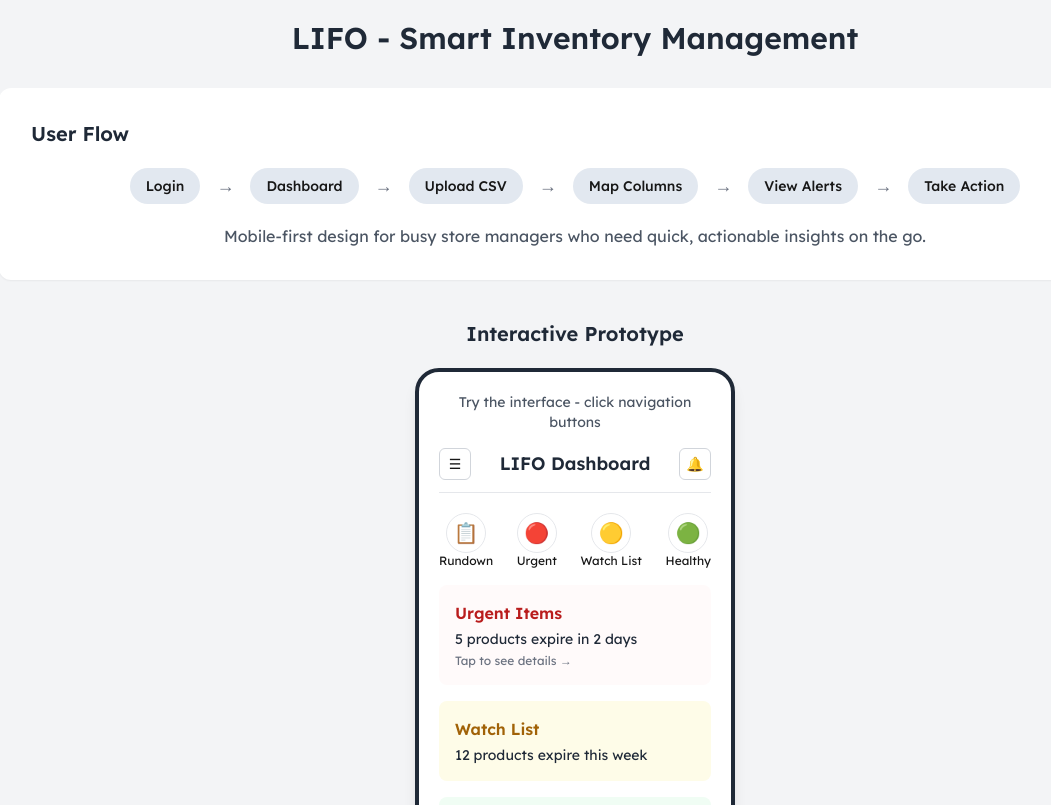
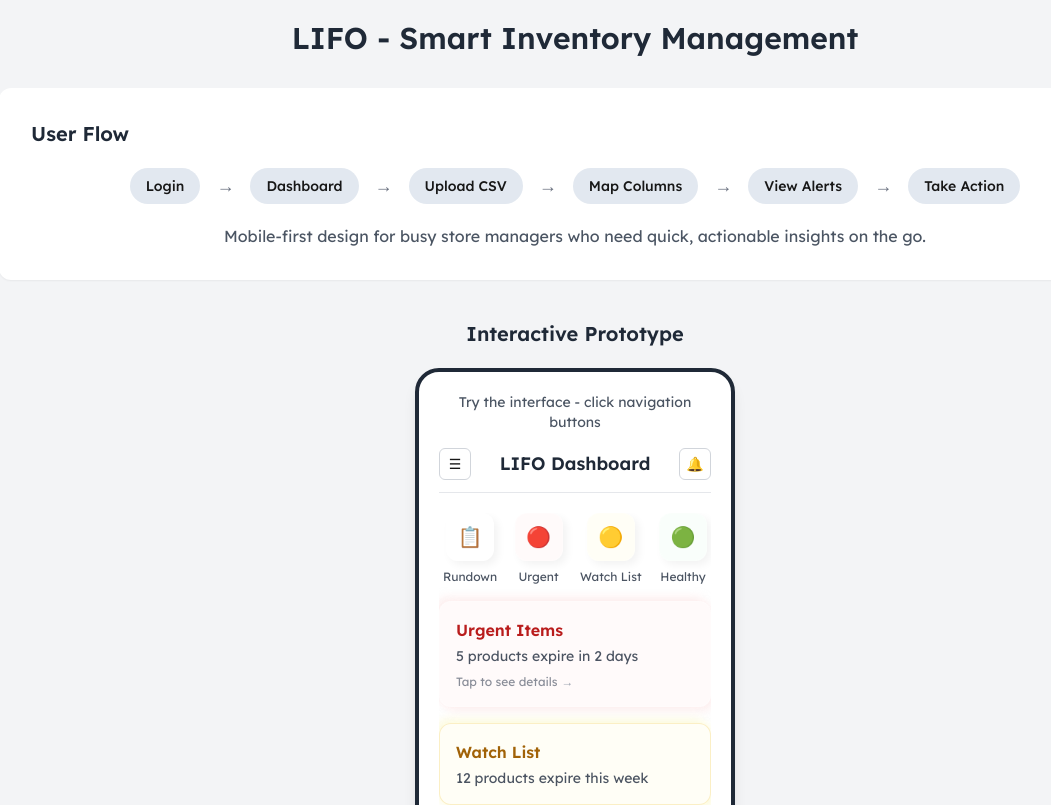
Before and after one commit to seano424/lifo-wireframes, a Next.js app: page / in a window 1280 px wide. Shown: the top 805 px of the page, without its empty margins (65-1116 px from the left). Built offline with nearby package versions, Linux system fonts and the light colour scheme; a web font is replaced by a local one.

Commit message:
Enhance UI components with improved styling and layout: update DashboardScreen buttons, add spacing in ProductsScreen, refine AlertCard design, and enhance ProductItem presentation.

```diff
--- a/components/dashboard/DashboardScreen.tsx
+++ b/components/dashboard/DashboardScreen.tsx
@@ -12,30 +12,42 @@ export const DashboardScreen: React.FC<DashboardScreenProps> = ({
   <>
     <Header title="LIFO Dashboard" />
 
-    <div className="flex gap-1 justify-between overflow-x-auto text-nowrap pb-4">
-      <button className="text-xs flex flex-col items-center justify-center">
-        <span className="h-10 w-10 flex justify-center items-center border rounded-full text-xl">
+    <div className="flex gap-3 justify-between overflow-x-auto text-nowrap pb-4 px-1">
+      <button className="text-xs flex flex-col items-center justify-center group">
+        <span className="h-12 w-12 flex justify-center items-center rounded-xl text-xl
+          shadow-[4px_4px_8px_rgba(0,0,0,0.05),-4px_-4px_8px_rgba(255,255,255,0.8)]
+          group-hover:shadow-[inset_4px_4px_8px_rgba(0,0,0,0.05),inset_-4px_-4px_8px_rgba(255,255,255,0.8)]
+          transition-all duration-300 bg-white/40 backdrop-blur-sm border border-white/20">
           📋
         </span>
-        <span>Rundown</span>
+        <span className="mt-2 text-gray-700/90">Rundown</span>
       </button>
-      <button className="text-xs flex flex-col items-center justify-center">
-        <span className="h-10 w-10 flex justify-center items-center border rounded-full text-xl">
+      <button className="text-xs flex flex-col items-center justify-center group">
+        <span className="h-12 w-12 flex justify-center items-center rounded-xl text-xl
+          shadow-[4px_4px_8px_rgba(0,0,0,0.05),-4px_-4px_8px_rgba(255,255,255,0.8)]
+          group-hover:shadow-[inset_4px_4px_8px_rgba(0,0,0,0.05),inset_-4px_-4px_8px_rgba(255,255,255,0.8)]
+          transition-all duration-300 bg-red-50/40 backdrop-blur-sm border border-white/20">
           🔴
         </span>
-        <span>Urgent</span>
+        <span className="mt-2 text-gray-700/90">Urgent</span>
       </button>
-      <button className="text-xs flex flex-col items-center justify-center">
-        <span className="h-10 w-10 flex justify-center items-center border rounded-full text-xl">
+      <button className="text-xs flex flex-col items-center justify-center group">
+        <span className="h-12 w-12 flex justify-center items-center rounded-xl text-xl
+          shadow-[4px_4px_8px_rgba(0,0,0,0.05),-4px_-4px_8px_rgba(255,255,255,0.8)]
+          group-hover:shadow-[inset_4px_4px_8px_rgba(0,0,0,0.05),inset_-4px_-4px_8px_rgba(255,255,255,0.8)]
+          transition-all duration-300 bg-yellow-50/40 backdrop-blur-sm border border-white/20">
           🟡
         </span>
-        <span>Watch List</span>
+        <span className="mt-2 text-gray-700/90">Watch List</span>
       </button>
-      <button className="text-xs flex flex-col items-center justify-center">
-        <span className="h-10 w-10 flex justify-center items-center border rounded-full text-xl">
+      <button className="text-xs flex flex-col items-center justify-center group">
+        <span className="h-12 w-12 flex justify-center items-center rounded-xl text-xl
+          shadow-[4px_4px_8px_rgba(0,0,0,0.05),-4px_-4px_8px_rgba(255,255,255,0.8)]
+          group-hover:shadow-[inset_4px_4px_8px_rgba(0,0,0,0.05),inset_-4px_-4px_8px_rgba(255,255,255,0.8)]
+          transition-all duration-300 bg-green-50/40 backdrop-blur-sm border border-white/20">
           🟢
         </span>
-        <span>Healthy</span>
+        <span className="mt-2 text-gray-700/90">Healthy</span>
       </button>
     </div>
 
--- a/components/dashboard/ProductsScreen.tsx
+++ b/components/dashboard/ProductsScreen.tsx
@@ -22,17 +22,21 @@ export const ProductsScreen: React.FC<ProductsScreenProps> = ({ items }) => (
       rightIcon="⋮"
     />
 
+    <div className="space-y-3">
       {items.map((item) => (
         <ProductItem
           key={item.id}
           item={item}
         />
       ))}
+    </div>
 
-    <div className="mt-8 p-4 bg-gray-50 rounded-lg">
-      <div className="text-xs text-gray-600 text-center">
-        💡 Tip: Low scores need immediate action. High scores are healthy
-        inventory.
+    <div className="mt-8 p-4 rounded-xl
+      shadow-[4px_4px_8px_rgba(0,0,0,0.05),-4px_-4px_8px_rgba(255,255,255,0.8)]
+      bg-white/40 backdrop-blur-sm border border-white/20">
+      <div className="text-xs text-gray-700/90 text-center flex items-center justify-center gap-2">
+        <span className="text-lg">💡</span>
+        <span>Tip: Low scores need immediate action. High scores are healthy inventory.</span>
       </div>
     </div>
   </>
--- a/components/ui/AlertCard.tsx
+++ b/components/ui/AlertCard.tsx
@@ -14,9 +14,9 @@ export const AlertCard: React.FC<AlertCardProps> = ({
   urgent = false,
 }) => {
   const colors = {
-    red: 'bg-red-50/40 border-red-500 text-red-700',
-    yellow: 'bg-yellow-50 border-yellow-500 text-yellow-700',
-    green: 'bg-green-50 border-green-500 text-green-700',
+    red: 'bg-red-50/40 border-red-500/20 text-red-700 shadow-red-100/50',
+    yellow: 'bg-yellow-50/40 border-yellow-500/20 text-yellow-700 shadow-yellow-100/50',
+    green: 'bg-green-50/40 border-green-500/20 text-green-700 shadow-green-100/50',
   }
 
   const defaultTitles = {
@@ -26,13 +26,30 @@ export const AlertCard: React.FC<AlertCardProps> = ({
   }
 
   return (
-    <div className={`${colors[type]}  p-4 rounded-lg mb-4`}>
-      <div className="font-semibold mb-1">
+    <div
+      className={`
+        ${colors[type]}
+        p-4
+        rounded-xl
+        mb-4
+        shadow-[4px_4px_8px_rgba(0,0,0,0.05),-4px_-4px_8px_rgba(255,255,255,0.8)]
+        hover:shadow-[inset_4px_4px_8px_rgba(0,0,0,0.05),inset_-4px_-4px_8px_rgba(255,255,255,0.8)]
+        transition-all
+        duration-300
+        backdrop-blur-sm
+        border
+        border-white/20
+      `}
+    >
+      <div className="font-semibold mb-1 flex items-center gap-2">
         {title || defaultTitles[type]}
       </div>
-      <div className="text-sm text-gray-800">{description}</div>
+      <div className="text-sm text-gray-700/90">{description}</div>
       {urgent && (
-        <div className="text-xs text-gray-500 mt-1">Tap to see details →</div>
+        <div className="text-xs text-gray-500/80 mt-2 flex items-center gap-1">
+          Tap to see details
+          <span className="text-gray-400">→</span>
+        </div>
       )}
     </div>
   )
--- a/components/ui/ProductItem.tsx
+++ b/components/ui/ProductItem.tsx
@@ -13,24 +13,37 @@ interface ProductItemProps {
 }
 
 export const ProductItem: React.FC<ProductItemProps> = ({ item }) => (
-  <div className="flex items-center py-3 border-b border-gray-200">
+  <div
+    className="flex items-center p-4 rounded-xl
+    shadow-lg
+    bg-white/40 backdrop-blur-sm border border-white/20
+    hover:shadow-xl
+    transition-all duration-300"
+  >
     <div
-      className={`w-10 h-10 ${
-        item.color === 'red' ? 'bg-red-500' : 'bg-yellow-500'
-      } text-white rounded-lg flex items-center justify-center font-bold mr-3`}
+      className={`w-12 h-12 ${
+        item.color === 'red' ? 'bg-red-500/90' : 'bg-yellow-500/90'
+      } text-white rounded-xl flex items-center justify-center font-bold mr-4
+      shadow-lg`}
     >
       {item.score}
     </div>
     <div className="flex-1">
-      <div className="font-semibold text-gray-800 text-sm">{item.name}</div>
-      <div className="text-xs text-gray-600">
-        Expires: {item.expires} • Stock: {item.stock}
+      <div className="font-semibold text-gray-800/90 text-sm mb-1">
+        {item.name}
+      </div>
+      <div className="text-xs text-gray-600/90 flex flex-col gap-1">
+        <span>Expires: {item.expires}</span>
+        <span>Stock: {item.stock}</span>
       </div>
     </div>
     <button
       className={`${
-        item.color === 'red' ? 'bg-red-500' : 'bg-yellow-500'
-      } text-white px-3 py-1 rounded text-xs font-medium`}
+        item.color === 'red' ? 'bg-red-500/90' : 'bg-yellow-500/90'
+      } text-white px-4 py-2 rounded-xl text-xs font-medium
+      shadow-lg max-w-16 flex justify-center items-center
+      hover:shadow-xl
+      transition-all duration-300`}
     >
       {item.action}
     </button>
```
Lines whose indentation alone changed are shown as unchanged.
